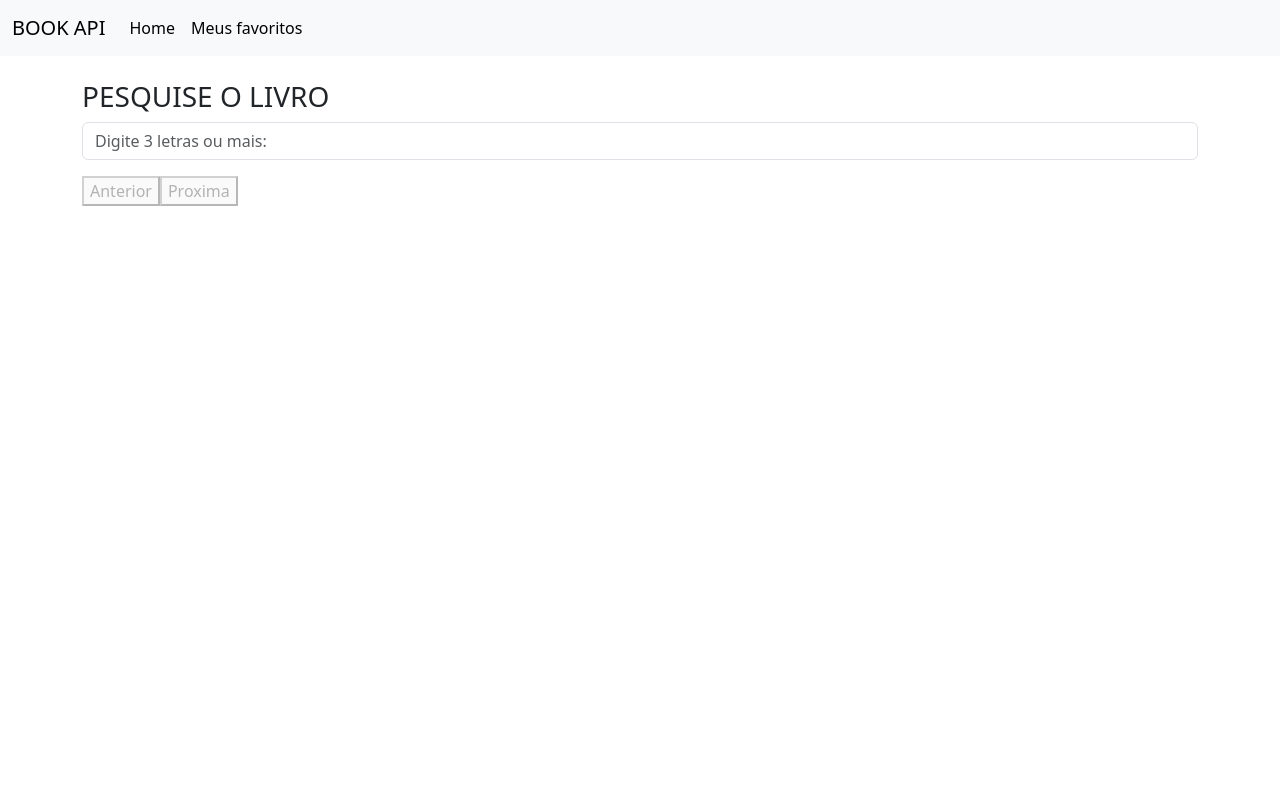
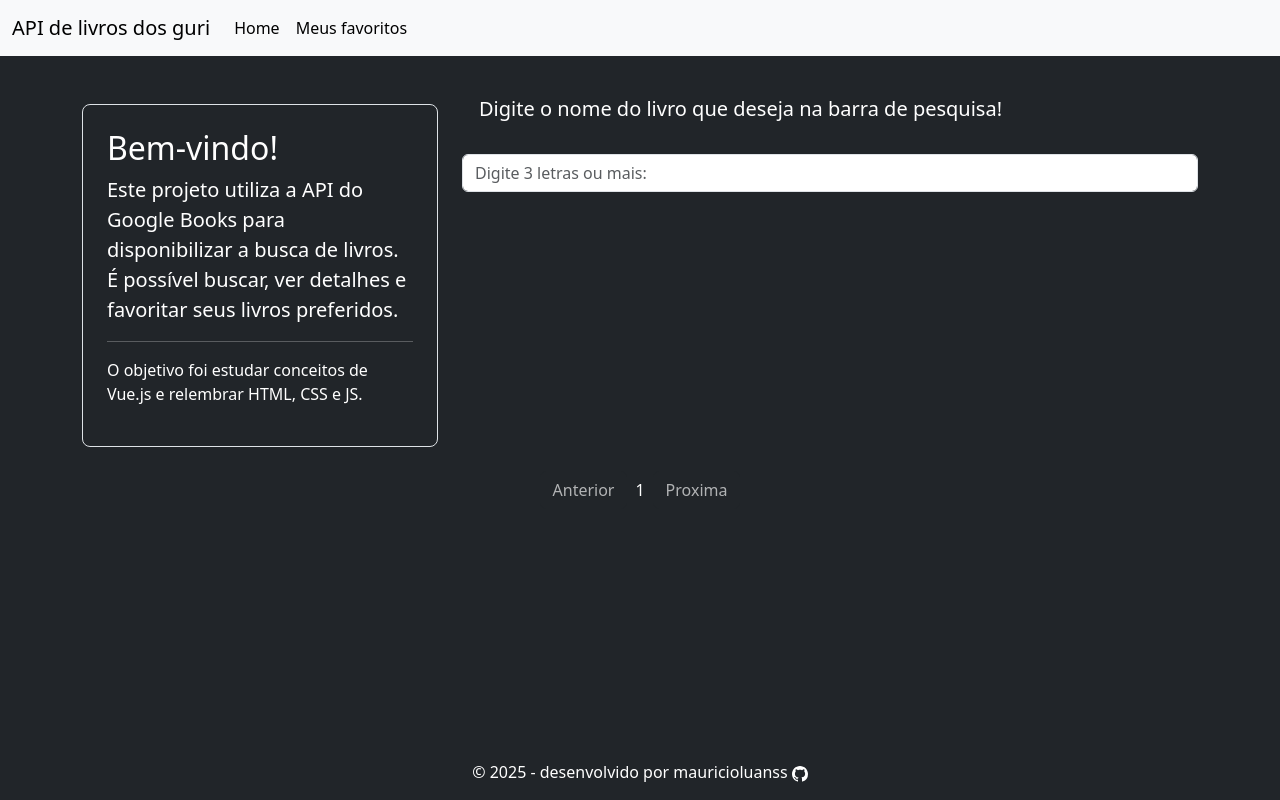
Before and after one commit to mauricioluanss/Desafio-Tecnico-Front-End, a Vue app: page / in a window 1280 px wide. Built offline with nearby package versions, Linux system fonts and the light colour scheme.

Commit message:
continuação da implementação do estilo e inserção do alerta de favoritos.

```diff
--- a/src/App.vue
+++ b/src/App.vue
@@ -1,24 +1,27 @@
 <template>
-  <div id="app">
-    <NavBar />
+  <div id="app" class="d-flex flex-column min-vh-100 text-bg-dark"> <!-- text-bg-dark -->
+    <header>
+      <NavBar />
+    </header>
+
+    <main class="container mt-4 flex-grow-1">
+      <RouterView />
+    </main>
+
+    <FooterBar />
   </div>
-
-  <main class="container mt-4">
-    <RouterView />
-  </main>
-
-  <footer></footer>
 </template>
 
 <script>
 import { RouterView } from 'vue-router';
 import NavBar from '@/components/NavBar.vue'
+import FooterBar from './components/FooterBar.vue';
 
 export default {
   components: {
     RouterView,
-    NavBar
+    NavBar,
+    FooterBar
   },
 }
 </script>
-<style scoped></style>
--- a/src/components/CardLivro.vue
+++ b/src/components/CardLivro.vue
@@ -1,5 +1,5 @@
 <template>
-  <div class="card mb-3" style="max-width: 540px;">
+  <div class="card mb-3 mt-2" style="max-width: 400px;">
     <div class="row g-0">
       <div class="col-md-4">
         <img :src="thumbnail" class="img-fluid rounded-start" alt="capa do livro">
@@ -7,10 +7,9 @@
       <div class="col-md-8">
         <div class="card-body">
           <RouterLink class="nav-link active" :to="`/livro/${livro.id}`">
-            <h5 class="card-title">{{ titulo }}</h5>
+            <h5 class="card-title fs-6 text-light">{{ titulo }}</h5>
           </RouterLink>
-          <p class="card-text">{{ autor }}</p>
-          <p class="card-text"><small class="text-body-secondary">Last updated 3 mins ago</small></p>
+          <p class="card-text"><small class="text-white-50">{{ autor }}</small></p>
         </div>
       </div>
     </div>
@@ -20,7 +19,6 @@
 <script>
 export default {
   props: {
-    // herda os obj livros do componente pai (InputBuscaLivros).
     livro: {
       type: Object,
       required: true,
@@ -42,4 +40,30 @@ export default {
   },
 }
 </script>
-<style></style>
+<style scoped>
+.card {
+  height: 140px;
+  overflow: hidden;
+  background-color: rgba(0, 0, 0, 0);
+  border: none;
+}
+
+.card:hover {
+  transform: scale(1.02);
+  transition: transform 0.2s;
+  background-color: rgba(240, 248, 255, 0.062);
+}
+
+.card img {
+  width: 100%;
+  height: 100%;
+  object-fit: cover;
+  border-radius: 0.25rem;
+}
+
+small {
+  font-size: 12px;
+  font-style: italic;
+  line-height: 10q;
+}
+</style>
--- /dev/null
+++ b/src/components/FooterBar.vue
@@ -0,0 +1,19 @@
+<template>
+  <footer class="text-center mt-5">
+    <p class="fs-6">
+      &copy; 2025 - desenvolvido por <a class="text-decoration-none text-reset" target="_blank"
+        href="https://github.com/mauricioluanss"> mauricioluanss </a>
+      <IconGithub />
+    </p>
+  </footer>
+</template>
+
+<script>
+import IconGithub from './icons/IconGithub.vue';
+
+export default {
+  components: {
+    IconGithub
+  }
+}
+</script>
--- a/src/components/InputBuscaLivros.vue
+++ b/src/components/InputBuscaLivros.vue
@@ -1,25 +1,42 @@
 <template>
-  <form>
-    <h3>PESQUISE O LIVRO</h3>
-    <input
-      class="form-control"
-      type="text"
-      placeholder="Digite 3 letras ou mais: "
-      aria-label="input pra busca do livro"
-      id="floatingInputValue"
-      v-model="input"
-    />
+  <div class="row">
+    <div class="col-md-4 mt-4">
+      <div class="p-4 bg-dark border rounded-3">
+        <h2 class="text-white">Bem-vindo!</h2>
+        <p class="lead text-white">
+          Este projeto utiliza a API do Google Books para disponibilizar a busca de livros. É possível buscar, ver
+          detalhes e favoritar seus livros preferidos.
+        </p>
+        <hr>
+        <p>
+          O objetivo foi estudar conceitos de Vue.js e relembrar HTML, CSS e JS.
+        </p>
+      </div>
+    </div>
 
-    <ul>
-      <li v-for="livro in livrosEncontrados" :key="livro.id">
-        <CardLivro :livro="livro" />
-      </li>
-    </ul>
-  </form>
+    <div class="col-md-8">
+      <form>
+        <h5 class="alert">
+          Digite o nome do livro que deseja na barra de pesquisa!
+        </h5>
+        <input class="form-control" type="text" placeholder="Digite 3 letras ou mais: "
+          aria-label="input pra busca do livro" id="floatingInputValue" v-model="input" />
+        <div class="row">
+          <div v-for="livro in livrosEncontrados" :key="livro.id" class="col-12 col-md-6 col-lg-4 mb-4">
+            <CardLivro :livro="livro" />
+          </div>
+        </div>
+      </form>
+    </div>
+  </div>
 
-  <div>
-    <button :disabled="paginaAtual === 1" @click="paginaAnterior">Anterior</button>
-    <button :disabled="desabilitaProximaPag" @click="proximaPagina">Proxima</button>
+  <div class="row">
+    <div class="col align-items-center d-flex justify-content-center mt-4">
+      <button type="button" class="btn btn-dark" :disabled="paginaAtual === 1" @click="paginaAnterior">Anterior</button>
+      <span class="mx-2">{{ paginaAtual }}</span>
+      <button type="button" class="btn btn-dark" :disabled="desabilitaProximaPag"
+        @click="proximaPagina">Proxima</button>
+    </div>
   </div>
 </template>
 
@@ -37,7 +54,7 @@ export default {
       input: '',
       livrosEncontrados: [],
       paginaAtual: 1,
-      itensPorPagina: 5,
+      itensPorPagina: 6,
       totalResultados: 0,
       searchTimeout: null,
     }
@@ -58,8 +75,9 @@ export default {
       clearTimeout(this.searchTimeout)
 
       if (this.input.length > 2) {
-        this.searchTimeout = setTimeout(() => this.consultarLivros(), 200)
+        this.searchTimeout = setTimeout(() => this.consultarLivros(), 500)
       }
+      this.paginaAtual = 1
     },
   },
 
--- a/src/components/NavBar.vue
+++ b/src/components/NavBar.vue
@@ -1,7 +1,7 @@
 <template>
   <nav class="navbar navbar-expand-lg bg-body-tertiary">
     <div class="container-fluid">
-      <a class="navbar-brand" href="#">BOOK API</a>
+      <a class="navbar-brand" href="#">API de livros dos guri</a>
       <button class="navbar-toggler" type="button" data-bs-toggle="collapse" data-bs-target="#navbarNav"
         aria-controls="navbarNav" aria-expanded="false" aria-label="Toggle navigation">
         <span class="navbar-toggler-icon"></span>
--- /dev/null
+++ b/src/components/alerts/AlertFavoritos.vue
@@ -0,0 +1,16 @@
+<template>
+  <div class="alert alert-warning" role="alert">
+    <strong>{{ mensagem }}</strong>
+  </div>
+</template>
+
+<script>
+export default {
+  props: {
+    mensagem: {
+      type: String,
+      required: true
+    }
+  }
+}
+</script>
--- a/src/components/icons/IconFavoritoDesabilitado.vue
+++ b/src/components/icons/IconFavoritoDesabilitado.vue
@@ -1,5 +1,20 @@
 <template>
-  <svg xmlns="http://www.w3.org/2000/svg" width="16" height="16" fill="currentColor" class="bi bi-star" viewBox="0 0 16 16">
-  <path d="M2.866 14.85c-.078.444.36.791.746.593l4.39-2.256 4.389 2.256c.386.198.824-.149.746-.592l-.83-4.73 3.522-3.356c.33-.314.16-.888-.282-.95l-4.898-.696L8.465.792a.513.513 0 0 0-.927 0L5.354 5.12l-4.898.696c-.441.062-.612.636-.283.95l3.523 3.356-.83 4.73zm4.905-2.767-3.686 1.894.694-3.957a.56.56 0 0 0-.163-.505L1.71 6.745l4.052-.576a.53.53 0 0 0 .393-.288L8 2.223l1.847 3.658a.53.53 0 0 0 .393.288l4.052.575-2.906 2.77a.56.56 0 0 0-.163.506l.694 3.957-3.686-1.894a.5.5 0 0 0-.461 0z"/>
-</svg>
+  <svg xmlns="http://www.w3.org/2000/svg" x="0px" y="0px" width="100" height="100" viewBox="0 0 50 50">
+    <path
+      d="M 12.8125 2 C 12.335938 2.089844 11.992188 2.511719 12 3 L 12 47 C 11.996094 47.359375 12.1875 47.691406 12.496094 47.871094 C 12.804688 48.054688 13.1875 48.054688 13.5 47.875 L 25 41.15625 L 36.5 47.875 C 36.8125 48.054688 37.195313 48.054688 37.503906 47.871094 C 37.8125 47.691406 38.003906 47.359375 38 47 L 38 3 C 38 2.449219 37.550781 2 37 2 L 13 2 C 12.96875 2 12.9375 2 12.90625 2 C 12.875 2 12.84375 2 12.8125 2 Z M 14 4 L 36 4 L 36 45.25 L 25.5 39.125 C 25.191406 38.945313 24.808594 38.945313 24.5 39.125 L 14 45.25 Z">
+    </path>
+  </svg>
 </template>
+<style scoped>
+svg {
+  height: 50px;
+  width: 50px;
+}
+
+svg:hover {
+  fill: #ffd000;
+  transform: scale(1.2);
+  transition: transform 0.2s;
+  background-color: rgba(240, 248, 255, 0);
+}
+</style>
--- a/src/components/icons/IconFavoritoHabilitado.vue
+++ b/src/components/icons/IconFavoritoHabilitado.vue
@@ -1,5 +1,21 @@
 <template>
-  <svg xmlns="http://www.w3.org/2000/svg" width="16" height="16" fill="currentColor" class="bi bi-star-fill" viewBox="0 0 16 16">
-  <path d="M3.612 15.443c-.386.198-.824-.149-.746-.592l.83-4.73L.173 6.765c-.329-.314-.158-.888.283-.95l4.898-.696L7.538.792c.197-.39.73-.39.927 0l2.184 4.327 4.898.696c.441.062.612.636.282.95l-3.522 3.356.83 4.73c.078.443-.36.79-.746.592L8 13.187l-4.389 2.256z"/>
-</svg>
+  <svg xmlns="http://www.w3.org/2000/svg" x="0px" y="0px" width="100" height="100" viewBox="0 0 50 50">
+    <path
+      d="M 37 48 C 36.824219 48 36.652344 47.953125 36.496094 47.863281 L 25 41.15625 L 13.503906 47.863281 C 13.195313 48.042969 12.8125 48.046875 12.503906 47.867188 C 12.191406 47.6875 12 47.359375 12 47 L 12 3 C 12 2.449219 12.449219 2 13 2 L 37 2 C 37.554688 2 38 2.449219 38 3 L 38 47 C 38 47.359375 37.808594 47.6875 37.496094 47.867188 C 37.34375 47.957031 37.171875 48 37 48 Z">
+    </path>
+  </svg>
 </template>
+<style scoped>
+svg {
+  height: 50px;
+  width: 50px;
+}
+
+svg:hover {
+  background-color: #ffe600;
+  fill: #ffe600;
+  transform: scale(1.2);
+  transition: transform 0.2s;
+  background-color: rgba(240, 248, 255, 0);
+}
+</style>
--- /dev/null
+++ b/src/components/icons/IconGithub.vue
@@ -0,0 +1,7 @@
+<template>
+  <svg xmlns="http://www.w3.org/2000/svg" width="16" height="16" fill="currentColor" class="bi bi-github"
+    viewBox="0 0 16 16">
+    <path
+      d="M8 0C3.58 0 0 3.58 0 8c0 3.54 2.29 6.53 5.47 7.59.4.07.55-.17.55-.38 0-.19-.01-.82-.01-1.49-2.01.37-2.53-.49-2.69-.94-.09-.23-.48-.94-.82-1.13-.28-.15-.68-.52-.01-.53.63-.01 1.08.58 1.23.82.72 1.21 1.87.87 2.33.66.07-.52.28-.87.51-1.07-1.78-.2-3.64-.89-3.64-3.95 0-.87.31-1.59.82-2.15-.08-.2-.36-1.02.08-2.12 0 0 .67-.21 2.2.82.64-.18 1.32-.27 2-.27s1.36.09 2 .27c1.53-1.04 2.2-.82 2.2-.82.44 1.1.16 1.92.08 2.12.51.56.82 1.27.82 2.15 0 3.07-1.87 3.75-3.65 3.95.29.25.54.73.54 1.48 0 1.07-.01 1.93-.01 2.2 0 .21.15.46.55.38A8.01 8.01 0 0 0 16 8c0-4.42-3.58-8-8-8" />
+  </svg>
+</template>
--- a/src/views/DetalhesCardLivro.vue
+++ b/src/views/DetalhesCardLivro.vue
@@ -1,11 +1,14 @@
 <template>
   <div v-if="detalhesLivro != null">
     <div class="row">
-      <div class="col-md-4">
+      <AlertFavoritos v-if="statusAlertaFavorito" :mensagem="msgAlertaFavorito" />
+
+      <div class="col-md-4 mt-4">
         <h1>{{ titulo }}</h1>
         <img :src="thumbnail" alt="capa do livro" />
       </div>
-      <div class="col-md-8 mt-5">
+
+      <div class="col-md-7 mt-5">
         autores: {{ autores }} <br />
         editora: {{ editora }} <br />
         data de publicação: {{ dataPublicacao }} <br />
@@ -13,19 +16,21 @@
         categorias : {{ categorias }} <br />
         descrição: <span v-html="descricao" /> <br />
       </div>
+
+      <div class="col-md-1 mt-5">
+        <button type="button" class="btn" @click="favoritar">
+          <IconFavoritoDesabilitado v-if="!ehFavorito" />
+          <IconFavoritoHabilitado v-else />
+        </button>
+      </div>
+
     </div>
-  </div>
-
-  <div>
-    <button type="button" class="btn" @click="favoritar">
-      <IconFavoritoDesabilitado v-if="!ehFavorito" />
-      <IconFavoritoHabilitado v-else />
-    </button>
   </div>
 </template>
 
 <script>
 import { pesquisaPorId } from '@/api/pesquisa-por-id'
+import AlertFavoritos from '@/components/alerts/AlertFavoritos.vue'
 import IconFavoritoDesabilitado from '@/components/icons/IconFavoritoDesabilitado.vue'
 import IconFavoritoHabilitado from '@/components/icons/IconFavoritoHabilitado.vue'
 
@@ -33,12 +38,15 @@ export default {
   components: {
     IconFavoritoDesabilitado,
     IconFavoritoHabilitado,
+    AlertFavoritos,
   },
 
   data() {
     return {
       idLivro: '',
       detalhesLivro: null,
+      statusAlertaFavorito: false,
+      msgAlertaFavorito: '',
     }
   },
 
@@ -99,12 +107,21 @@ export default {
     favoritar() {
       if (!this.ehFavorito) {
         this.$store.dispatch('ChamaAdicionarFavorito', this.detalhesLivro)
-        console.log('adiconado')
+        this.chamaAlertaFavorito('Livro adicionado aos favoritos!')
       } else {
         this.$store.dispatch('ChamaRemoverFavorito', this.detalhesLivro)
-        console.log('removido')
+        this.chamaAlertaFavorito('Livro removido dos favoritos!')
       }
     },
+
+    chamaAlertaFavorito(mensagem) {
+      this.msgAlertaFavorito = mensagem
+      this.statusAlertaFavorito = true
+
+      setTimeout(() => {
+        this.statusAlertaFavorito = false
+      }, 3000)
+    }
   },
 }
 </script>
```
